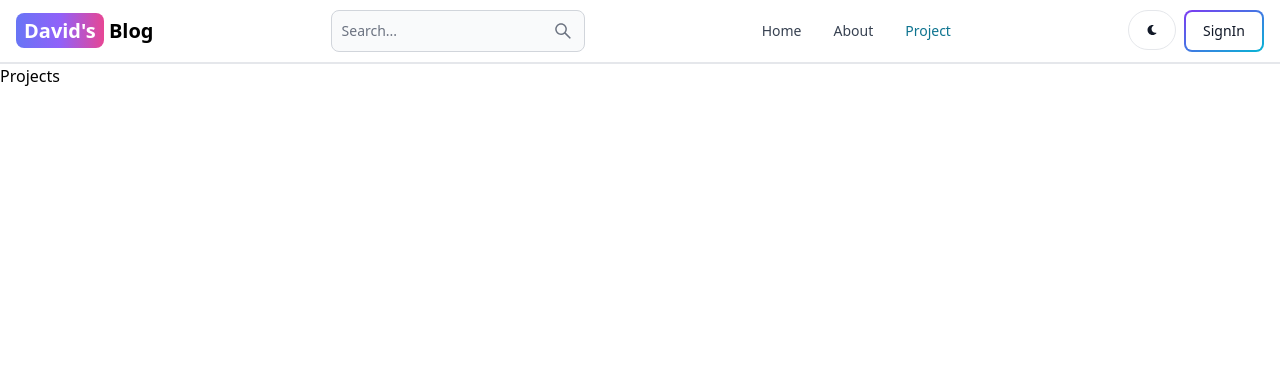
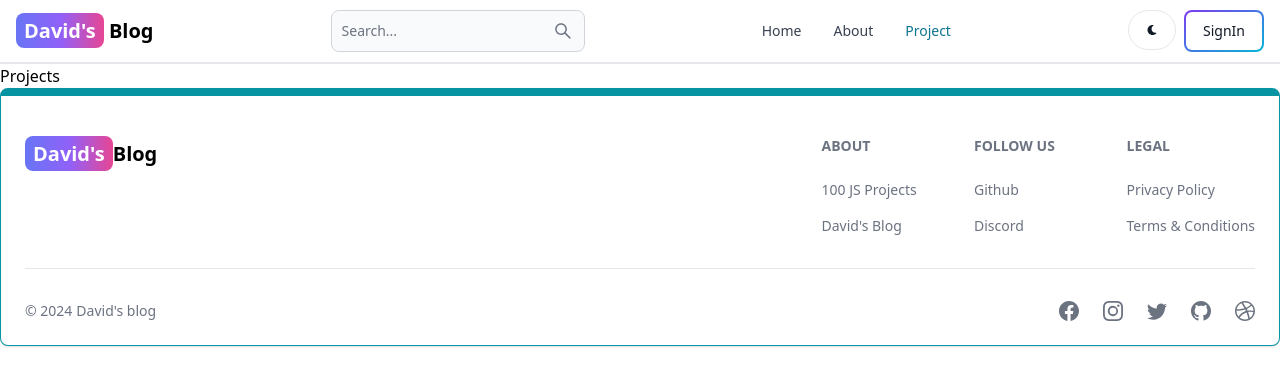
Before and after one commit to Retr0981/MERN-blog, a React (Vite) app in the folder client/: page /projects in a window 1280 px wide. Shown: the top 386 px of the page. Built offline with nearby package versions, Linux system fonts and the light colour scheme.

Commit message:
create footer components

```diff
--- a/client/src/App.jsx
+++ b/client/src/App.jsx
@@ -6,6 +6,7 @@
 import Dashboard from './pages/Dashboard'
 import Projects from './pages/Projects'
 import Header from './components/Header'
+import FooterCom from './components/Footer'
 
 export default function App() {
   return (
@@ -19,6 +20,7 @@
     <Route path="/dashboard" element={<Dashboard/>} />
     <Route path="/projects" element={<Projects/>} />
    </Routes>
+   <FooterCom />
    </BrowserRouter>
   )
 }
--- /dev/null
+++ b/client/src/components/Footer.jsx
@@ -0,0 +1,80 @@
+import { Footer } from 'flowbite-react';
+import { Link } from 'react-router-dom';
+import { BsFacebook, BsInstagram, BsTwitter, BsGithub, BsDribbble } from 'react-icons/bs';
+export default function FooterCom() {
+  return (
+    <Footer container className='border border-t-8 border-teal-500'>
+      <div className='w-full max-w-7xl mx-auto'>
+        <div className='grid w-full justify-between sm:flex md:grid-cols-1'>
+          <div className='mt-5'>
+            <Link
+              to='/'
+              className='self-center whitespace-nowrap text-lg sm:text-xl font-semibold dark:text-white'
+            >
+              <span className='px-2 py-1 bg-gradient-to-r from-indigo-500 via-purple-500 to-pink-500 rounded-lg text-white'>
+                David's
+              </span>
+                Blog
+            </Link>
+          </div>
+          <div className='grid grid-cols-2 gap-8 mt-4 sm:grid-cols-3 sm:gap-6'>
+            <div>
+              <Footer.Title title='About' />
+              <Footer.LinkGroup col>
+                <Footer.Link
+                  href='https://www.100jsprojects.com'
+                  target='_blank'
+                  rel='noopener noreferrer'
+                >
+                  100 JS Projects
+                </Footer.Link>
+                <Footer.Link
+                  href='/about'
+                  target='_blank'
+                  rel='noopener noreferrer'
+                >
+                 David's Blog
+                </Footer.Link>
+              </Footer.LinkGroup>
+            </div>
+            <div>
+              <Footer.Title title='Follow us' />
+              <Footer.LinkGroup col>
+                <Footer.Link
+                  href='https://github.com/Retr0981'
+                  target='_blank'
+                  rel='noopener noreferrer'
+                >
+                  Github
+                </Footer.Link>
+                <Footer.Link href='#'>Discord</Footer.Link>
+              </Footer.LinkGroup>
+            </div>
+            <div>
+              <Footer.Title title='Legal' />
+              <Footer.LinkGroup col>
+                <Footer.Link href='#'>Privacy Policy</Footer.Link>
+                <Footer.Link href='#'>Terms &amp; Conditions</Footer.Link>
+              </Footer.LinkGroup>
+            </div>
+          </div>
+        </div>
+        <Footer.Divider />
+        <div className='w-full sm:flex sm:items-center sm:justify-between'>
+          <Footer.Copyright
+            href='#'
+            by="David's blog"
+            year={new Date().getFullYear()}
+          />
+          <div className="flex gap-6 sm:mt-0 mt-4 sm:justify-center">
+            <Footer.Icon href='#' icon={BsFacebook}/>
+            <Footer.Icon href='#' icon={BsInstagram}/>
+            <Footer.Icon href='#' icon={BsTwitter}/>
+            <Footer.Icon href='https://github.com/Retr0981' icon={BsGithub}/>
+            <Footer.Icon href='#' icon={BsDribbble}/>
+          </div>
+        </div>
+      </div>
+    </Footer>
+  );
+}
```
